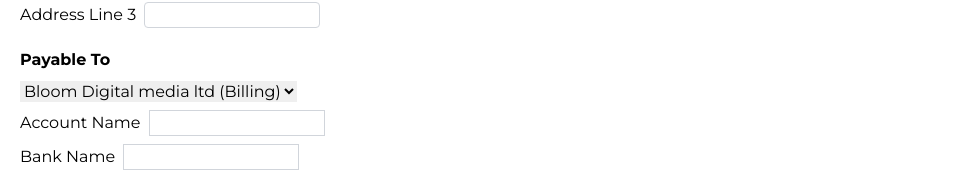
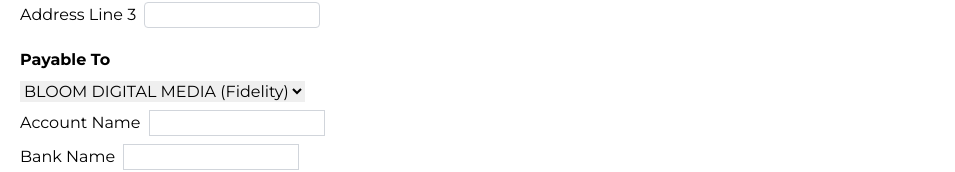
Before and after one commit to bloom-ng/invoice, a React (Vite) app: page /invoice/add in a window 1280 px wide. Shown: the part 390-562 px from the top of the page, without its empty margins (0-955 px from the left). Built offline with nearby package versions, Linux system fonts and the light colour scheme; what tw-elements would draw is missing.

Commit message:
Added Fidelity Back

```diff
--- a/src/pages/invoice/Create.jsx
+++ b/src/pages/invoice/Create.jsx
@@ -4,6 +4,11 @@
 
 function InvoiceCreate({}) {
 	const [accountArray, setAccountArray] = React.useState([
+		{
+			account_name: "BLOOM DIGITAL MEDIA (Fidelity)",
+			account_number: "5600579630",
+			bank_name: "Fidelity Bank",
+		},
 		{
 			account_name: "Bloom Digital media ltd (Billing)",
 			account_number: "0126532175",
--- a/src/pages/invoice/Edit.jsx
+++ b/src/pages/invoice/Edit.jsx
@@ -4,6 +4,11 @@
 
 function InvoiceUpdate() {
 	const [accountArray, setAccountArray] = React.useState([
+		{
+			account_name: "BLOOM DIGITAL MEDIA (Fidelity)",
+			account_number: "5600579630",
+			bank_name: "Fidelity Bank",
+		},
 		{
 			account_name: "Bloom Digital media ltd (Billing)",
 			account_number: "0126532175",
--- a/src/pages/receipt/Create.jsx
+++ b/src/pages/receipt/Create.jsx
@@ -6,6 +6,11 @@
 	const location = useLocation();
 	const mode = location.pathname.includes("receipt") ? "receipt" : "invoice";
 	const [accountArray, setAccountArray] = React.useState([
+		{
+			account_name: "BLOOM DIGITAL MEDIA (Fidelity)",
+			account_number: "5600579630",
+			bank_name: "Fidelity Bank",
+		},
 		{
 			account_name: "Bloom Digital media ltd (Billing)",
 			account_number: "0126532175",
--- a/src/pages/receipt/Edit.jsx
+++ b/src/pages/receipt/Edit.jsx
@@ -11,11 +11,11 @@
 		// 	account_number: "0040069713",
 		// 	bank_name: "Premium Trust Bank",
 		// },
-		// {
-		// 	account_name: "BLOOM DIGITAL MEDIA",
-		// 	account_number: "5600579630",
-		// 	bank_name: "Fidelity Bank",
-		// },
+		{
+			account_name: "BLOOM DIGITAL MEDIA (Fidelity)",
+			account_number: "5600579630",
+			bank_name: "Fidelity Bank",
+		},
 		{
 			account_name: "Bloom Digital media ltd (Billing)",
 			account_number: "0126532175",
```
